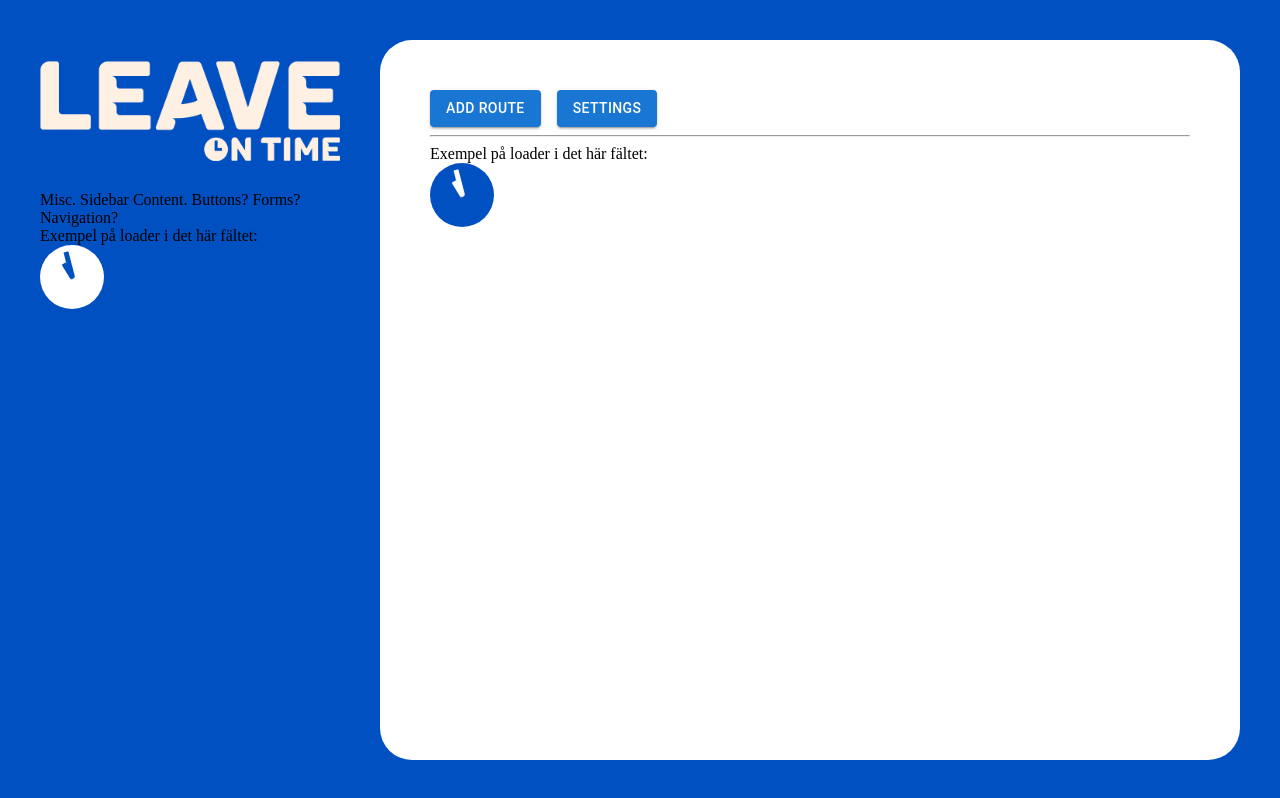
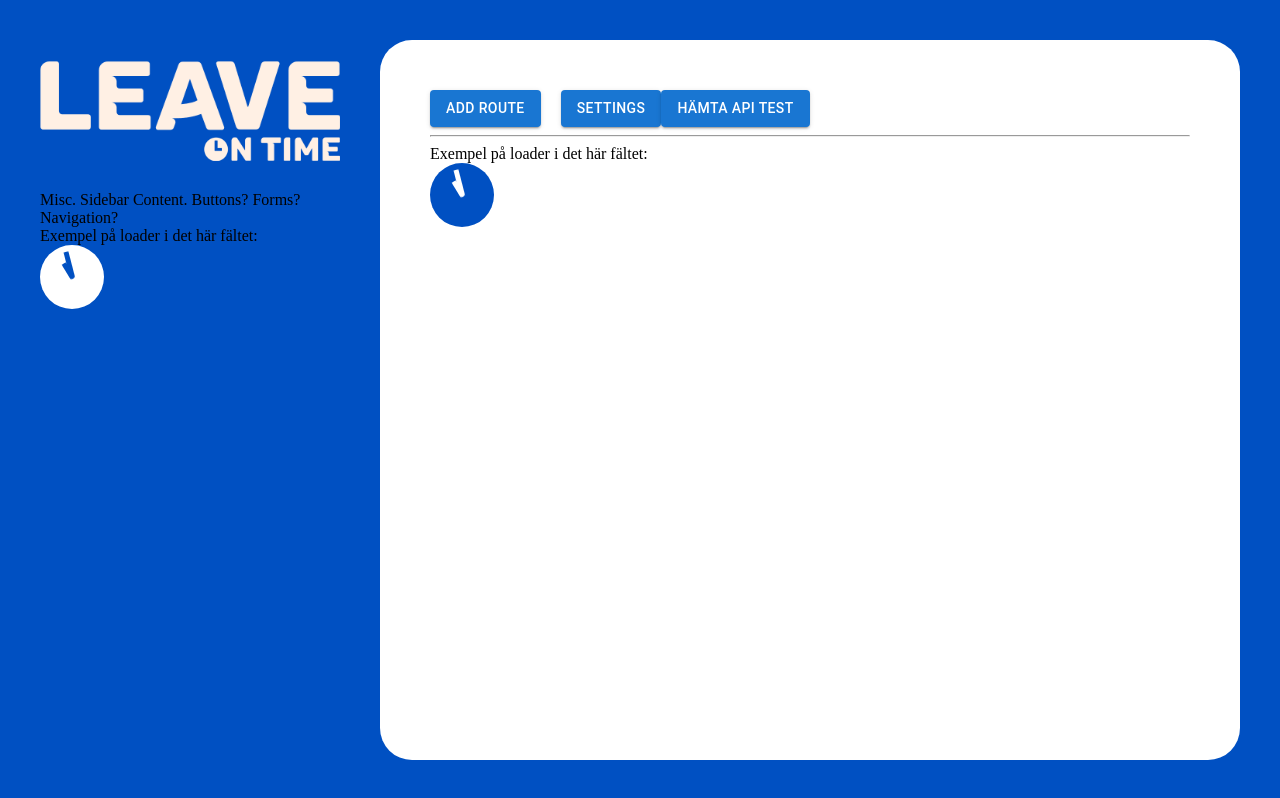
Before and after one commit to KarlVo/Leave_on_time, a React (Vite) app: page / in a window 1280 px wide. Built offline with nearby package versions, Linux system fonts and the light colour scheme; no server answers.

Commit message:
test push
test push

```diff
--- a/src/CommuteModel.js
+++ b/src/CommuteModel.js
@@ -34,6 +34,7 @@ export default {
     },
 
     getStationDetails(){
+        console.log("nu kom vi hit");
         const prom = getTimeDetails();
     },
 
--- a/src/reactjs/testPresenter.jsx
+++ b/src/reactjs/testPresenter.jsx
@@ -6,9 +6,17 @@ export default
 observer(
 
     function Test(props){
-
-    return <TestView />
-    }
+        function firstCB(test){
+            props.model.getStationDetails();
+        }
 
 
-)
+        return (
+                <TestView
+                    stationTable={firstCB}
+
+                />
+
+        )
+
+})
--- a/src/timetableSource.js
+++ b/src/timetableSource.js
@@ -1,4 +1,4 @@
-import { STATION_API_KEY, STATION_URL} from "./apiConfig"
+import {BASE_URL, STATION_API_KEY, STATION_URL} from "./apiConfig"
 
 
 //ny kod
--- a/src/views/testView.jsx
+++ b/src/views/testView.jsx
@@ -3,7 +3,13 @@ import Button from '@mui/material/Button';
 import Box from '@mui/material/Box';
 
 function TestView(props) {
-  const spacing = '16px'; // Adjust the spacing as needed
+  const spacing = '20px'; // Adjust the spacing as needed
+
+
+  function handleAPICall(){
+    props.stationTable();
+  }
+
 
   return (
     <Box display="flex">
@@ -11,6 +17,7 @@ function TestView(props) {
         Add Route
       </Button>
       <Button variant="contained">Settings</Button>
+      <Button onClick={handleAPICall} variant="contained">Hämta API test</Button>
     </Box>
   );
 }
```
